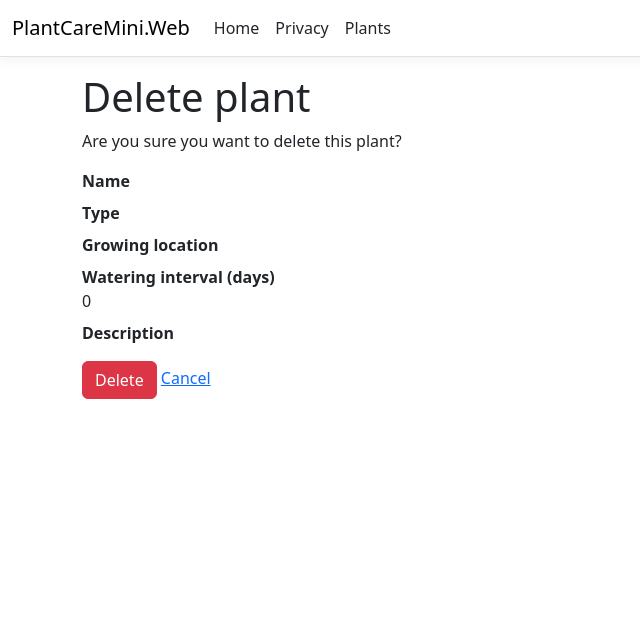
After one commit to Cat3rocket3/PlantCareMini, an ASP.NET Core app: template PlantCareMini.Web/Views/Plants/Delete.cshtml in a window 1280 px wide. The commit adds this page. Shown: the top 629 px of the page, without its empty margins (0-640 px from the left). Run offline with ASP.NET Core 8, Linux system fonts and the light colour scheme; the template is opened without the code that fills it, so the values that code supplies are empty; style sheets or scripts are compiled from the project's sources.

Commit message:
Add plant deletion

```diff
--- a/PlantCareMini.Services/Contracts/IPlantService.cs
+++ b/PlantCareMini.Services/Contracts/IPlantService.cs
@@ -10,5 +10,6 @@ namespace PlantCareMini.Services.Contracts
         Task<List<GrowingLocation>> GetGrowingLocations();
         Task Create(string name, int plantTypeId, int growingLocationId, int wateringIntervalDays, string description);
         Task Edit(Plant plant, string name, int plantTypeId, int growingLocationId, int wateringIntervalDays, string description);
+        Task Delete(Plant plant);
     }
 }
--- a/PlantCareMini.Services/PlantService.cs
+++ b/PlantCareMini.Services/PlantService.cs
@@ -67,5 +67,11 @@ namespace PlantCareMini.Services
             plant.Description = description;
             await _db.SaveChangesAsync();
         }
+
+        public async Task Delete(Plant plant)
+        {
+            _db.Plants.Remove(plant);
+            await _db.SaveChangesAsync();
+        }
     }
 }
--- /dev/null
+++ b/PlantCareMini.Web/Views/Plants/Delete.cshtml
@@ -0,0 +1,15 @@
+@model Plant
+@{ ViewData["Title"] = "Delete plant"; }
+<h1>Delete plant</h1>
+<p>Are you sure you want to delete this plant?</p>
+<dl>
+    <dt>Name</dt><dd>@Model.Name</dd>
+    <dt>Type</dt><dd>@Model.PlantType.Name</dd>
+    <dt>Growing location</dt><dd>@Model.GrowingLocation.Name</dd>
+    <dt>Watering interval (days)</dt><dd>@Model.WateringIntervalDays</dd>
+    <dt>Description</dt><dd>@Model.Description</dd>
+</dl>
+<form asp-action="DeleteConfirmed" asp-route-id="@Model.PlantId" asp-antiforgery="false" method="post">
+    <button type="submit" class="btn btn-danger">Delete</button>
+    <a asp-action="Index">Cancel</a>
+</form>
--- a/PlantCareMini.Web/Views/Plants/Index.cshtml
+++ b/PlantCareMini.Web/Views/Plants/Index.cshtml
@@ -29,7 +29,7 @@ else
         {
             <tr>
                 <td>@plant.Name</td><td>@plant.PlantType.Name</td><td>@plant.GrowingLocation.Name</td><td>@plant.WateringIntervalDays</td>
-                <td><a asp-action="Details" asp-route-id="@plant.PlantId">Details</a> | <a asp-action="Edit" asp-route-id="@plant.PlantId">Edit</a></td>
+                <td><a asp-action="Details" asp-route-id="@plant.PlantId">Details</a> | <a asp-action="Edit" asp-route-id="@plant.PlantId">Edit</a> | <a asp-action="Delete" asp-route-id="@plant.PlantId">Delete</a></td>
             </tr>
         }
         </tbody>
```
Also changed, not shown: PlantCareMini.Web/Controllers/PlantsController.cs (+22 -0 lines).
